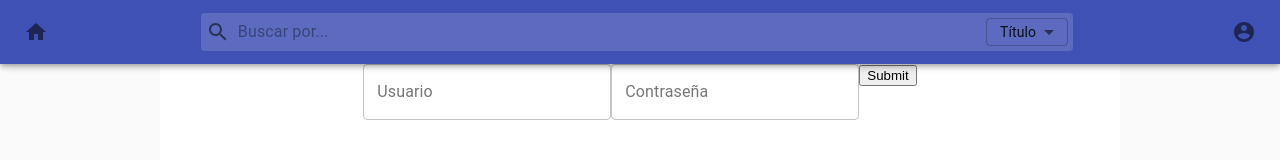
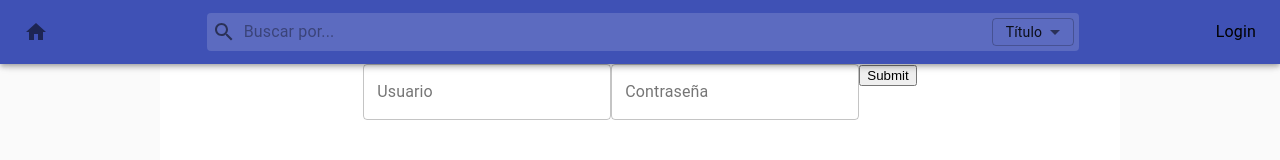
Before and after one commit to TomasMRivero/book-exchange-frontend, a React (Create React App) app: page /login in a window 1280 px wide. Shown: the top 160 px of the page. Built offline with nearby package versions, Linux system fonts and the light colour scheme.

Commit message:
crear validaciones de autenticacion
se crean las validaciones de autenticación y crea una funcion y se guardan los datos del usuario en un store

```diff
--- a/src/App.js
+++ b/src/App.js
@@ -17,7 +17,10 @@ import LoginForm from './components/LoginForm';
 import { useDispatch, useSelector } from 'react-redux';
 import { useEffect } from 'react';
 import axios from 'axios';
-import { setAuthenticated } from './redux/actions';
+import { setAuthenticated, setAuthUser } from './redux/actions';
+
+
+
 const useStyles = makeStyles((theme) => ({
   root:{
     background: "#fff",
@@ -28,6 +31,7 @@ const useStyles = makeStyles((theme) => ({
 }));
 
 export default function App() {
+
   const dispatch = useDispatch()
 
   const classes=useStyles();
@@ -36,9 +40,24 @@ export default function App() {
   const isAuthenticated = useSelector(state => state.models.authenticated);
   const authorization = axios.defaults.headers.common.authorization;
 
+  const loggedIn = false
+
+  async function getAuthUser(){
+    await axios.get('/user/me').then(
+      response => {
+        const user = response.data;
+        dispatch(setAuthUser(user));
+      }).catch(error => {
+        console.error(error);
+        console.error(error.response);
+      })
+  }
+
   useEffect(() => {
     if(authorization !== null){
       dispatch(setAuthenticated());
+      getAuthUser();
+      console.log('fx');
     }
   }, [dispatch]);
 
--- a/src/components/LoginForm.js
+++ b/src/components/LoginForm.js
@@ -2,6 +2,9 @@ import axios from "axios";
 import { useCallback, useState } from "react"
 import { TextField } from "@material-ui/core";
 import { makeStyles } from "@material-ui/core/styles";
+import { useDispatch, useSelector } from "react-redux";
+import { setAuthenticated, setAuthUser } from "../redux/actions";
+import { Redirect } from "react-router";
 
 const useStyles = makeStyles((theme) => ({
     root:{
@@ -17,11 +20,16 @@ const useStyles = makeStyles((theme) => ({
     }
 }));
 
-export default function LoginForm(){
+export default function LoginForm(props){
     const classes = useStyles();
+    const dispatch = useDispatch();
+
+    console.log(props);
 
     const [error, setError] = useState(null);
     const [message, setMessage] = useState(null);
+
+    const isAuthenticated = useSelector(state => state.models.authenticated)
 
     const [alias, setAlias] = useState('');
     const onChangeAlias = useCallback((e) => {
@@ -33,9 +41,20 @@ export default function LoginForm(){
         setPassword(e.target.value);
     });
 
+    async function getAuthUser(){
+        await axios.get('/user/me').then(
+          response => {
+            const user = response.data;
+            dispatch(setAuthUser(user));
+          }).catch(error => {
+            console.error(error);
+            console.error(error.response);
+          })
+      }
+
     const onLogin = useCallback((e) => {
         e.preventDefault();
-
+        console.log(axios.defaults.headers.common.authorization);
         async function post() {
             await axios.post('login',{
                 alias: alias,
@@ -44,6 +63,9 @@ export default function LoginForm(){
                 setError(null);
                 console.log(response);
                 localStorage.setItem('token', response.data.token);
+                axios.defaults.headers.common['authorization'] = localStorage.getItem('token');
+                getAuthUser()
+                dispatch(setAuthenticated());
             }).catch(error => {
                 console.error(error);
                 console.error(error.response)
@@ -61,6 +83,8 @@ export default function LoginForm(){
             <TextField id="outlined-basic" label="Contraseña" type="password" variant="outlined" value={password} onChange={onChangePassword}/>
             <button type="submit">Submit</button>
 
+            {isAuthenticated? <Redirect to="/" /> : null}
+
         </form>
     )
 
--- a/src/components/Nav.js
+++ b/src/components/Nav.js
@@ -1,10 +1,12 @@
 'use strict'
-import { AppBar, Toolbar, IconButton } from '@material-ui/core';
+import { AppBar, Toolbar, IconButton, Typography } from '@material-ui/core';
 import { Home, AccountCircle  } from '@material-ui/icons';
 import { useHistory, useRouteMatch } from "react-router";
 import SearchField from "./SearchField";
 import { useCallback } from 'react';
 import { makeStyles } from '@material-ui/core/styles';
+import { useState } from 'react';
+import { useSelector } from 'react-redux';
 
 const useStyles = makeStyles((theme) => ({
         grow: {
@@ -17,11 +19,20 @@ const useStyles = makeStyles((theme) => ({
             marginRight: theme.spacing(2),
         },
         search: {
+            marginLeft: 0,
             color: 'inherit',
-            width: '100%',
+            width: '60%',
             [theme.breakpoints.up('sm')]: {
                 width: '70%'
             },
+        },
+        typo:{
+            transition: ".3s ease",
+            color: 'black',
+            cursor: 'pointer',
+            '&:hover':{
+                color: 'white'
+            }
         },
         iconContaier:{
             display: 'flex',
@@ -41,18 +52,46 @@ function ShowSearchBar(props) {
     return null
 }
 
+function ShowLogin(props) {
+    const classes = props.classes;
+    if (props.isAuthenticated){
+        return(
+            <div className={classes.iconContaier}>
+                <IconButton edge="end" className = {classes.userIcon} onClick={props.onClick.onClickAccount}>
+                    <AccountCircle />
+                </IconButton>
+            </div>
+        )
+    }
+    return (
+        <div>
+            <Typography onClick={props.onClick.onClickLogin} className={classes.typo}>Login</Typography>
+        </div>
+    )
+}
+
 export default function Nav(){
     const classes = useStyles();
     const history = useHistory();
     const match = useRouteMatch("/");
+    const isAuthenticated = useSelector(state => state.models.authenticated);
+    const authUser = useSelector(state => state.models.authUser);
+
+
     const onClickHome = useCallback((e) => {
         e.preventDefault()
         history.push('/');
     });
-    /*let classes = ['nav-bar'];
-    if (match.isExact){
-        classes.push("no-searchbar");
-    }*/
+
+    const onClickLogin = useCallback(() => {
+        history.push('/login');
+    });
+
+    const onClickAccount = useCallback((e) => {
+        e.preventDefault();
+        history.push(`/user/${authUser.id}`);
+    });
+
     return(
         <div className={classes.grow}>
             <AppBar position='fixed'>
@@ -65,12 +104,11 @@ export default function Nav(){
                     >
                         <Home />
                     </IconButton>
+
                     <ShowSearchBar className={classes.search} nav={1} match = {match}/>
-                    <div className={classes.iconContaier}>
-                        <IconButton edge="end" className = {classes.userIcon}>
-                            <AccountCircle />
-                        </IconButton>
-                    </div>
+
+                    <ShowLogin isAuthenticated={isAuthenticated} classes = {{ userIcon : classes.userIcon, iconContainer: classes.iconContainer, typo: classes.typo}} onClick={{onClickLogin, onClickAccount}}/>
+
                 </Toolbar>
             </AppBar>
         </div>
--- a/src/redux/actions/authActions.js
+++ b/src/redux/actions/authActions.js
@@ -1,7 +1,16 @@
 export const SET_AUTHENTICATED = 'SET_AUTHENTICATED';
+export const SET_AUTH_USER = 'SET_AUTH_USER'
+
 
 export const setAuthenticated = () => {
     return {
         type: SET_AUTHENTICATED
     };
 };
+
+export const setAuthUser = user => {
+    return {
+        type: SET_AUTH_USER,
+        payload: user
+    }
+}
--- a/src/redux/reducers/models/authModelReducer.js
+++ b/src/redux/reducers/models/authModelReducer.js
@@ -1,8 +1,8 @@
-import { SET_AUTHENTICATED } from "../../actions"
+import { SET_AUTHENTICATED, SET_AUTH_USER } from "../../actions"
 
 const INITIAL_STATE = false;
 
-export default function authenticated( state = INITIAL_STATE, action) {
+export function authenticated( state = INITIAL_STATE, action) {
     switch(action.type) {
       case SET_AUTHENTICATED:
         return !state
@@ -10,3 +10,12 @@ export default function authenticated( state = INITIAL_STATE, action) {
         return state;
     }
   }
+
+export function authUser( state = {}, action) {
+  switch(action.type) {
+    case SET_AUTH_USER:
+      return {...action.payload};
+    default:
+      return state;
+  }
+}
--- a/src/redux/reducers/models/index.js
+++ b/src/redux/reducers/models/index.js
@@ -2,12 +2,13 @@ import { combineReducers } from "redux";
 
 import { books, book } from './bookModelReducer';
 import { users, user } from './userModelReducer';
-import authenticated from "./authModelReducer";
+import {authenticated, authUser} from "./authModelReducer";
 
 export default combineReducers({
     books,
     book,
     users,
     user,
-    authenticated
+    authenticated,
+    authUser
 });
```
